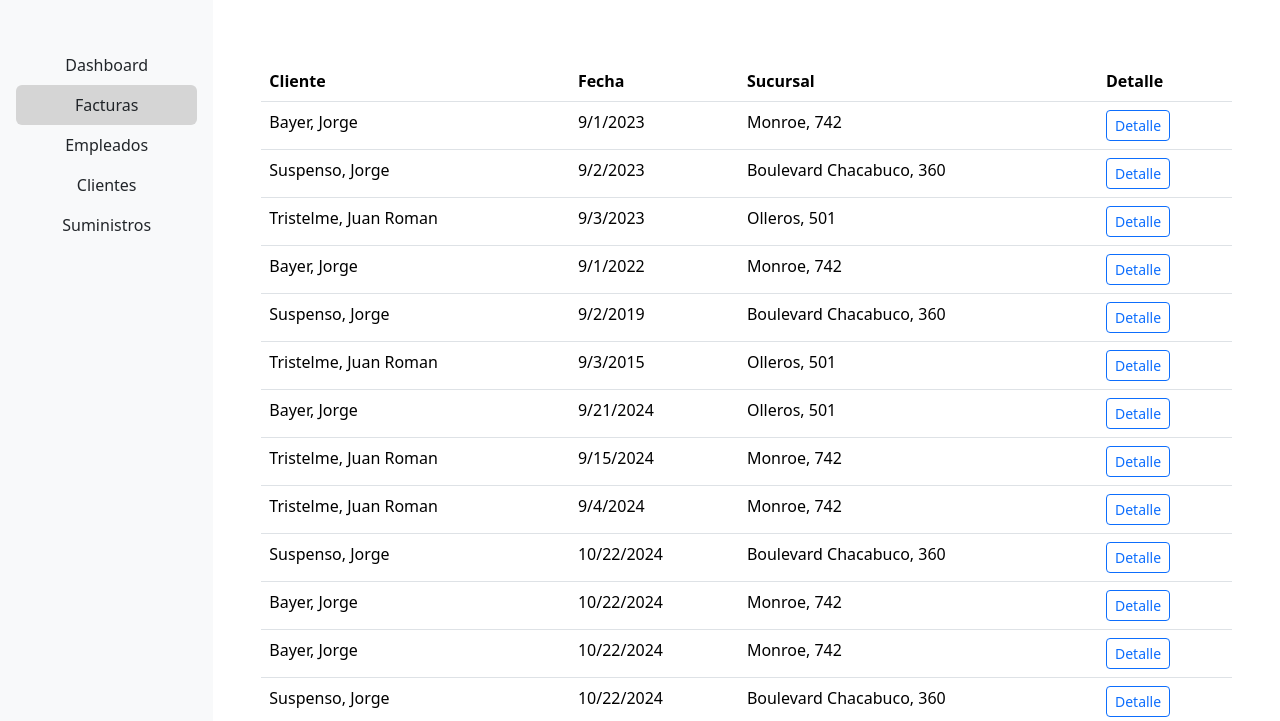
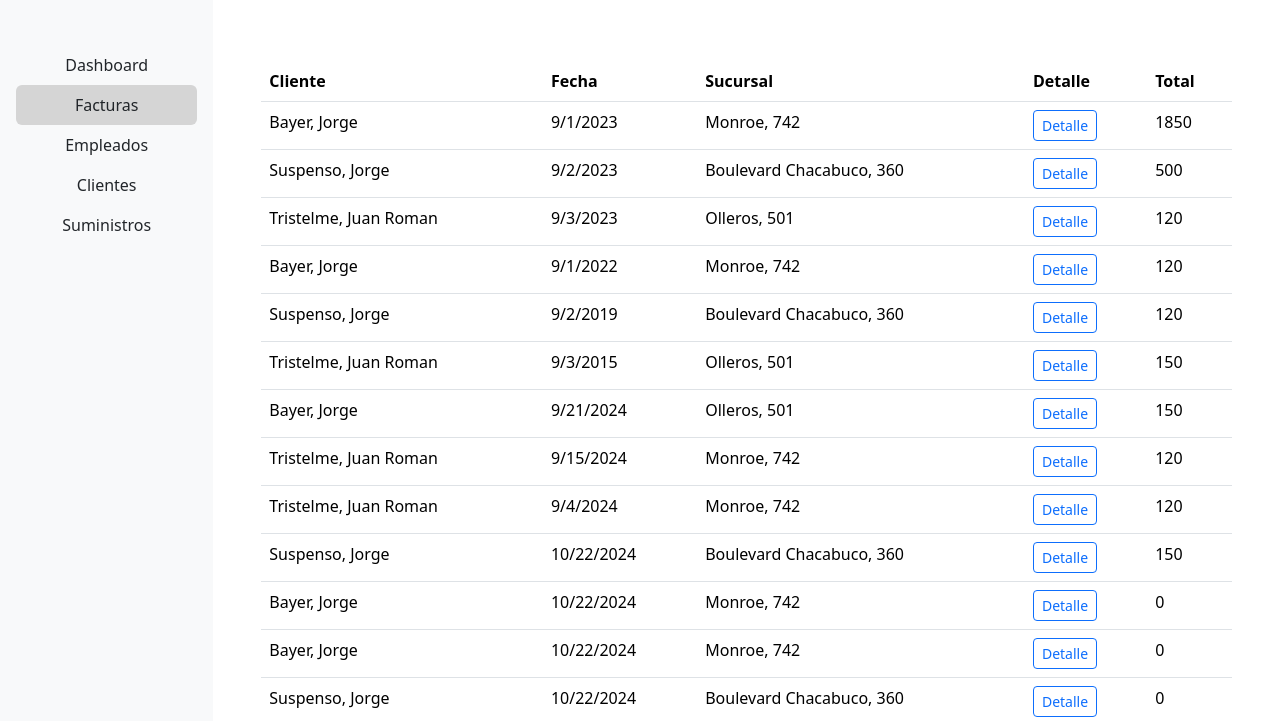
Before and after one commit to WFederico97/JurassicPharm, a plain HTML site: page Frontend/Pages/facturas.html in a window 1280 px wide. Shown: the part 79-800 px from the top of the page. Drawn offline with nearby package versions, Linux system fonts and the light colour scheme.

Commit message:
Add total of invoices

```diff
--- a/Frontend/Javascript/Facturas/index.js
+++ b/Frontend/Javascript/Facturas/index.js
@@ -25,6 +25,7 @@ const generateTable = async () => {
                   Detalle
               </button>
             </td>
+            <td>${getTotal(details)}</td>
           </tr>
         `;
     }
@@ -41,6 +42,16 @@ const generateTable = async () => {
       generateDetails(selectedDetails);
     });
   });
+};
+
+const getTotal = (details) => {
+  let total = 0;
+
+  details.forEach(({ unitPrice }) => {
+    total += unitPrice;
+  });
+
+  return total;
 };
 
 const getInvoices = () => {
--- a/Frontend/Pages/facturas.html
+++ b/Frontend/Pages/facturas.html
@@ -116,6 +116,7 @@
                   <th scope="col">Fecha</th>
                   <th scope="col">Sucursal</th>
                   <th scope="col">Detalle</th>
+                  <th scope="col">Total</th>
                 </tr>
               </thead>
               <!--<tbody>
```
